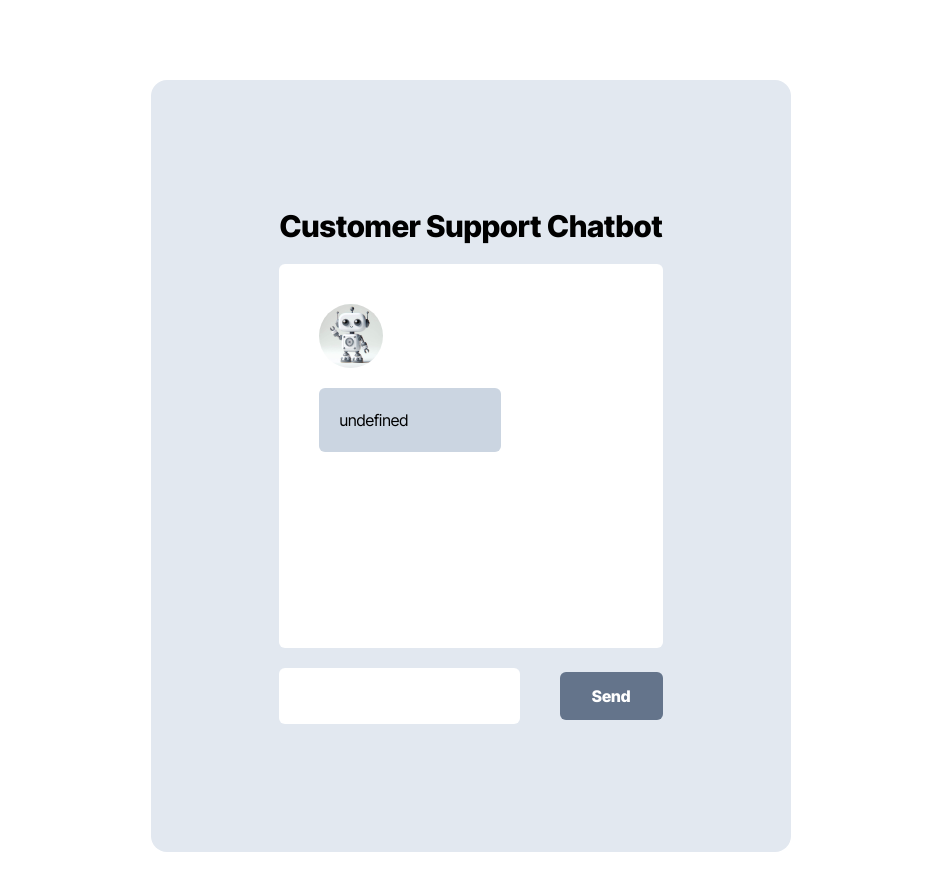
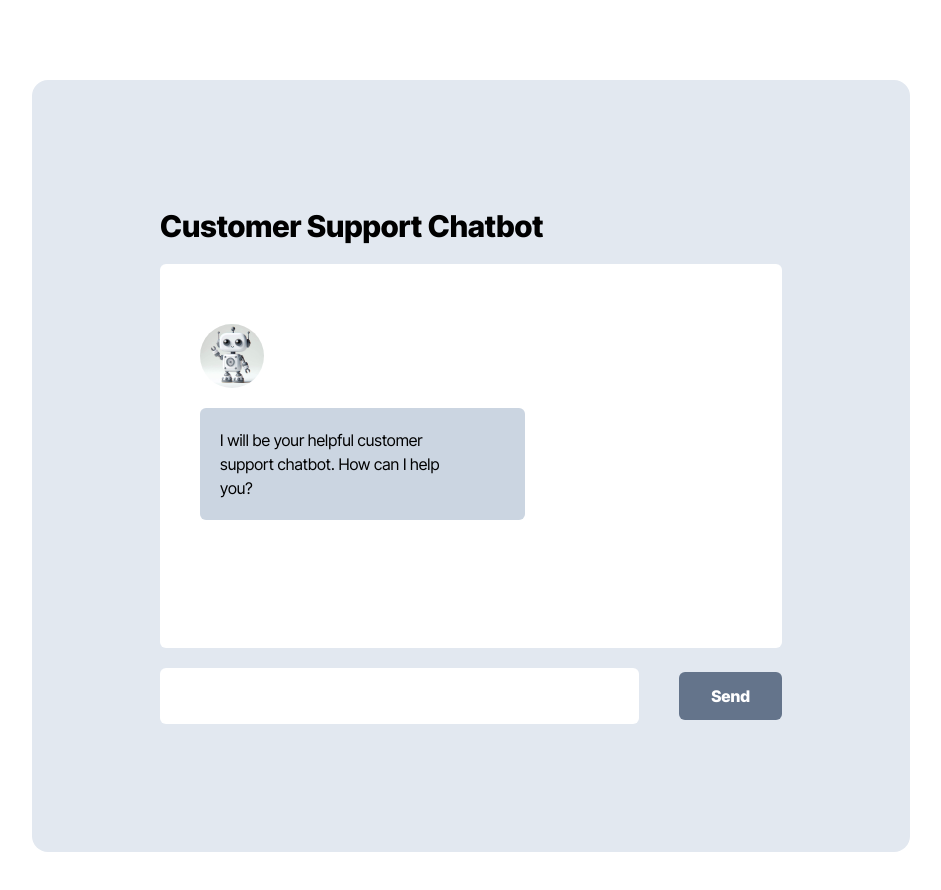
Before and after one commit to rchrisarevalo/ai-customer-support-headstarter-week-3, a Next.js app: page / in a window 1280 px wide. Shown: the top 890 px of the page, without its empty margins (169-1110 px from the left). Built offline with nearby package versions, Linux system fonts and the light colour scheme.

Commit message:
Bug fix.

```diff
--- a/app/components/ChatBotUI.tsx
+++ b/app/components/ChatBotUI.tsx
@@ -23,9 +23,13 @@ const ChatBotUI = () => {
   const [chatInput, setChatInput] = useState<string>("");
   const [responses, setResponses] = useState<Groq.Chat.Completions.ChatCompletionMessageParam[]>([
     {
-      role: "assistant",
+      role: "system",
       content: systemPrompt(),
     },
+    {
+      role: "assistant",
+      content: "I will be your helpful customer support chatbot. How can I help you?"
+    }
   ]);
   const [isLoading, setIsLoading] = useState<boolean>(false);
 
```
